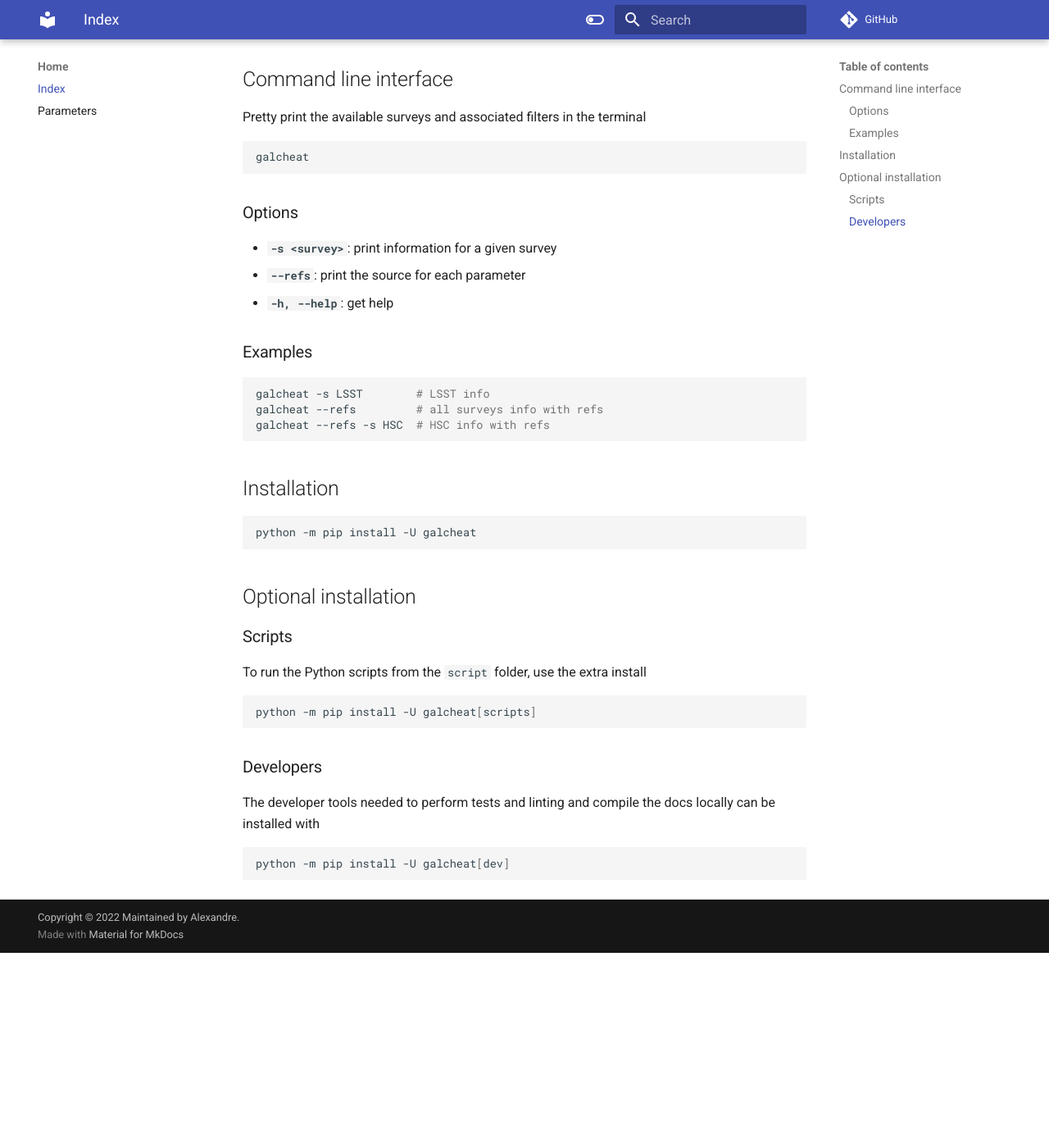
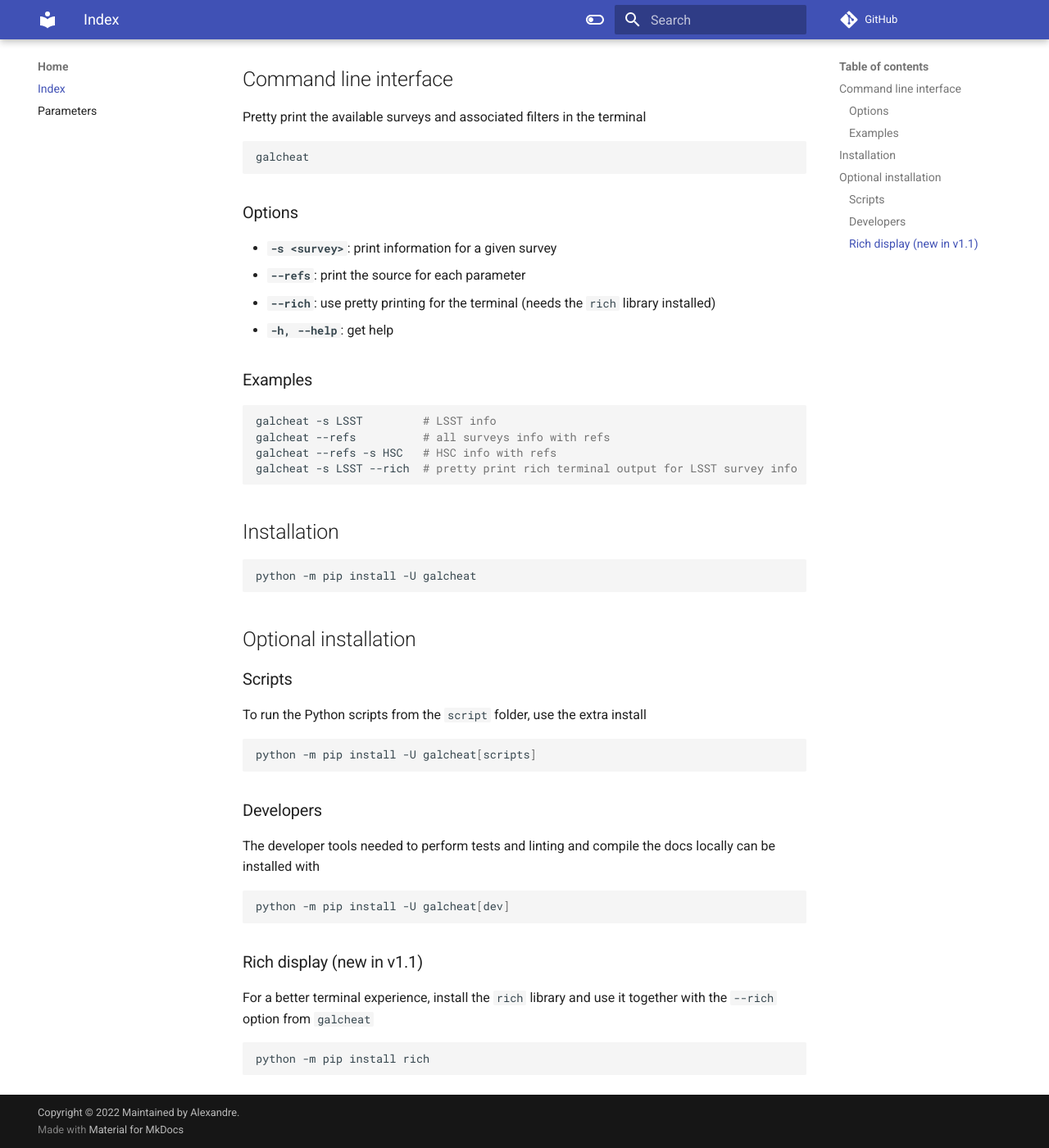
Before and after one commit to LSSTDESC/surveycodex, an MkDocs documentation site: the page built from docs/index.md, in a window 1280 px wide and 1400 px high, scrolled down 307 px. Shown: the whole window at 82% size. Built offline with MkDocs 1.6.1 and Material for MkDocs 9.7.7, drawn with Linux system fonts in a browser that asks for light colours; comment, search, counter and statistics services are not loaded; before the commit the page ends 1469 px from its top, so only the background shows below that.

Commit message:
Update docs

````diff
--- a/docs/index.md
+++ b/docs/index.md
@@ -16,14 +16,16 @@ galcheat
 
 - **`-s <survey>`**: print information for a given survey
 - **`--refs`**: print the source for each parameter
+- **`--rich`**: use pretty printing for the terminal (needs the `rich` library installed)
 - **`-h, --help`**: get help
 
 ### Examples
 
 ```sh
-galcheat -s LSST        # LSST info
-galcheat --refs         # all surveys info with refs
-galcheat --refs -s HSC  # HSC info with refs
+galcheat -s LSST         # LSST info
+galcheat --refs          # all surveys info with refs
+galcheat --refs -s HSC   # HSC info with refs
+galcheat -s LSST --rich  # pretty print rich terminal output for LSST survey info
 ```
 
 ## Installation
@@ -49,3 +51,11 @@ The developer tools needed to perform tests and linting and compile the docs loc
 ```sh
 python -m pip install -U galcheat[dev]
 ```
+
+### Rich display (new in v1.1)
+
+For a better terminal experience, install the `rich` library and use it together with the `--rich` option from `galcheat`
+
+```sh
+python -m pip install rich
+```
````
Also changed, not shown: README.md (+5 -3 lines).
